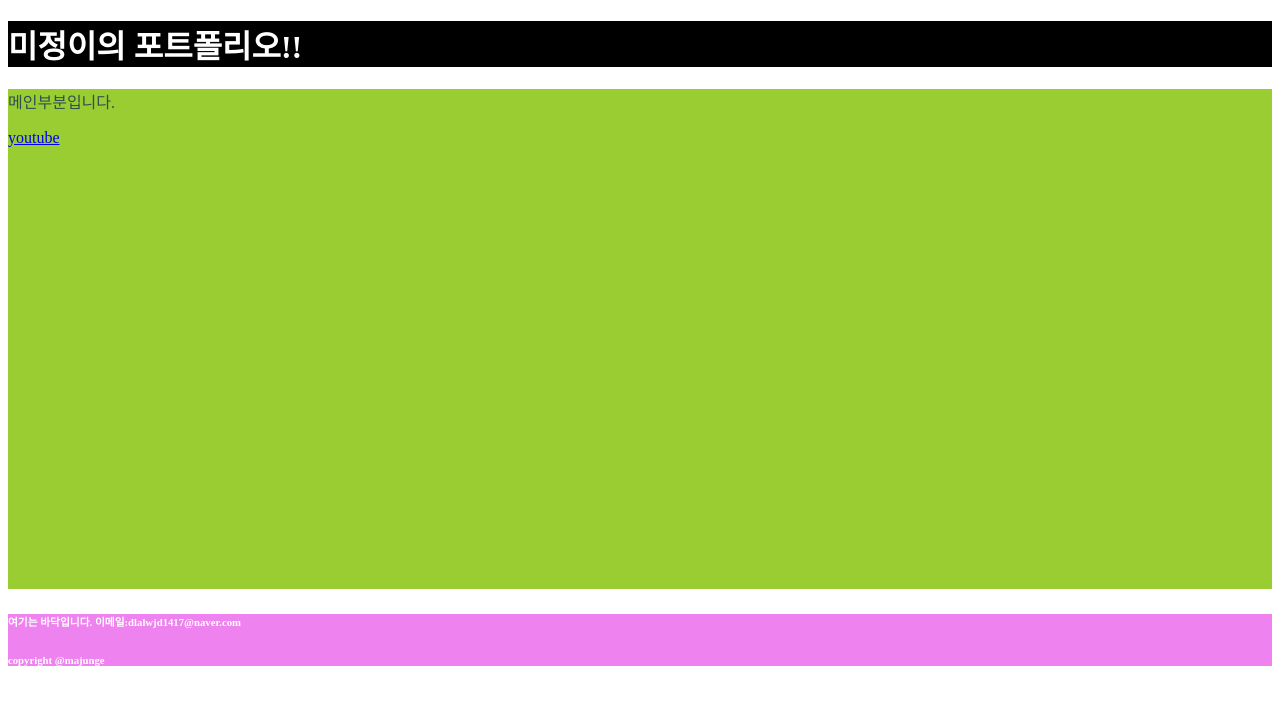
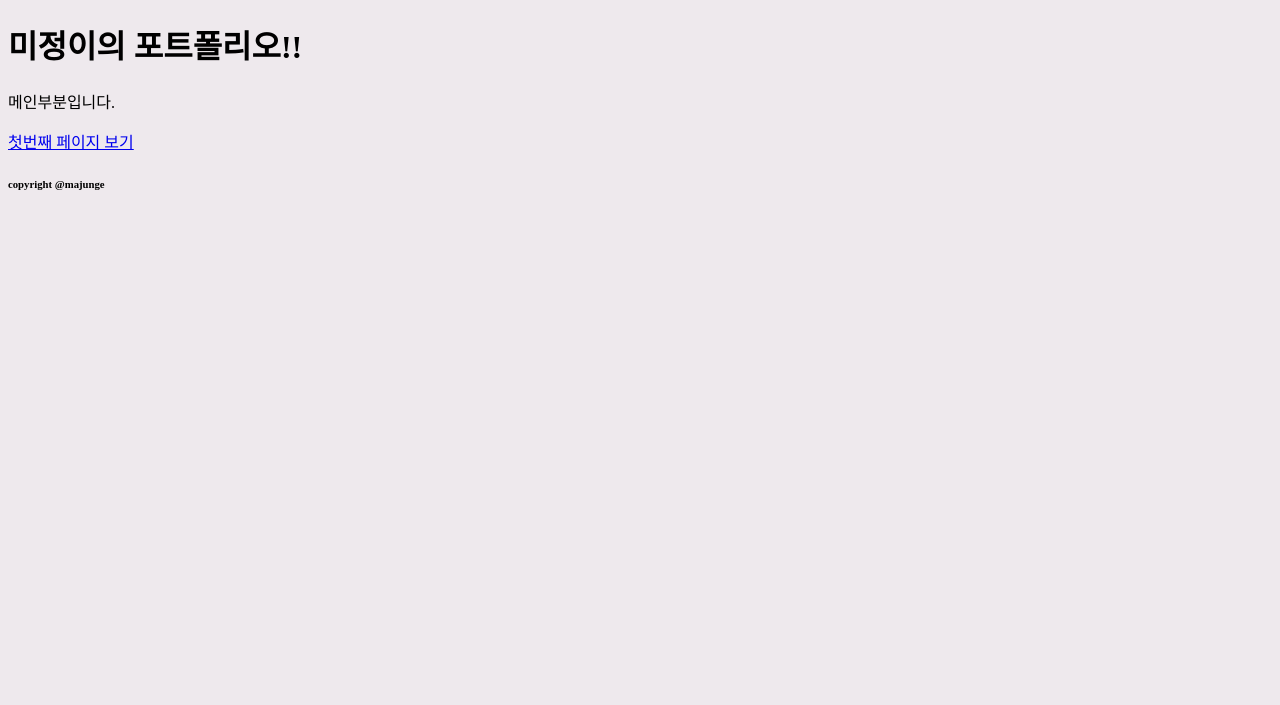
Before and after one commit to majung2/mj_portfolio, a Django app: page / in a window 1280 px wide. Shown: the top 705 px of the page. Run offline with Django 3.2, Linux system fonts and the light colour scheme.

Commit message:
add firstpage

```diff
--- a/pfproject/urls.py
+++ b/pfproject/urls.py
@@ -20,4 +20,6 @@ import portfolio.views
 urlpatterns = [
     path('admin/', admin.site.urls),
     path('',portfolio.views.home,name="home"),
+
+    path('firstpage/',portfolio.views.firstpage,name="firstpage"),
 ]
--- a/portfolio/static/portfolio/css/style.css
+++ b/portfolio/static/portfolio/css/style.css
@@ -1,15 +1,7 @@
-.header{
-    background-color:black;
-    color:white;
+*{
+    background-color: #eee9ed;
 }
 
-.main{
-    background-color: yellowgreen;
-    color: darkslategrey;
-    height:500px;
+.header{
+    background-color: white;
 }
-
-.footer{
-    background-color: violet;
-    color: white;
-}
--- a/portfolio/templates/portfolio/home.html
+++ b/portfolio/templates/portfolio/home.html
@@ -14,11 +14,10 @@
 
         <div class="main">
             <p>메인부분입니다.</p>
-            <a href="https://www.youtube.com/">youtube</a>
+            <a href='firstpage'>첫번째 페이지 보기</a>
         </div>
 
         <div class="footer">
-            <h6>여기는 바닥입니다. 이메일:dlalwjd1417@naver.com</h6>
             <h6>copyright @majunge</h6>
         </div>
 
--- a/portfolio/views.py
+++ b/portfolio/views.py
@@ -4,3 +4,6 @@ from django.shortcuts import render
 
 def home(request):
     return render(request, 'portfolio/home.html')
+
+def firstpage(request):
+    return render(request, 'portfolio/firstpage.html')
```
